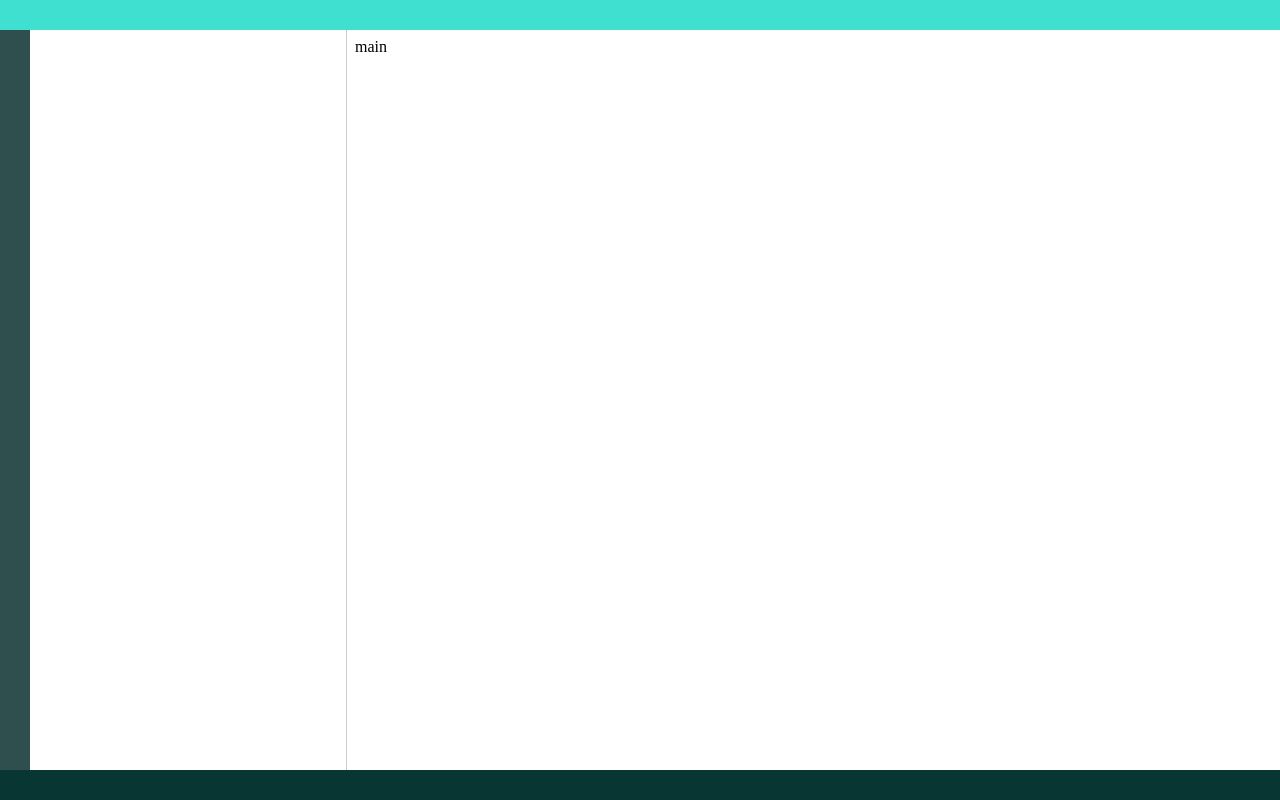
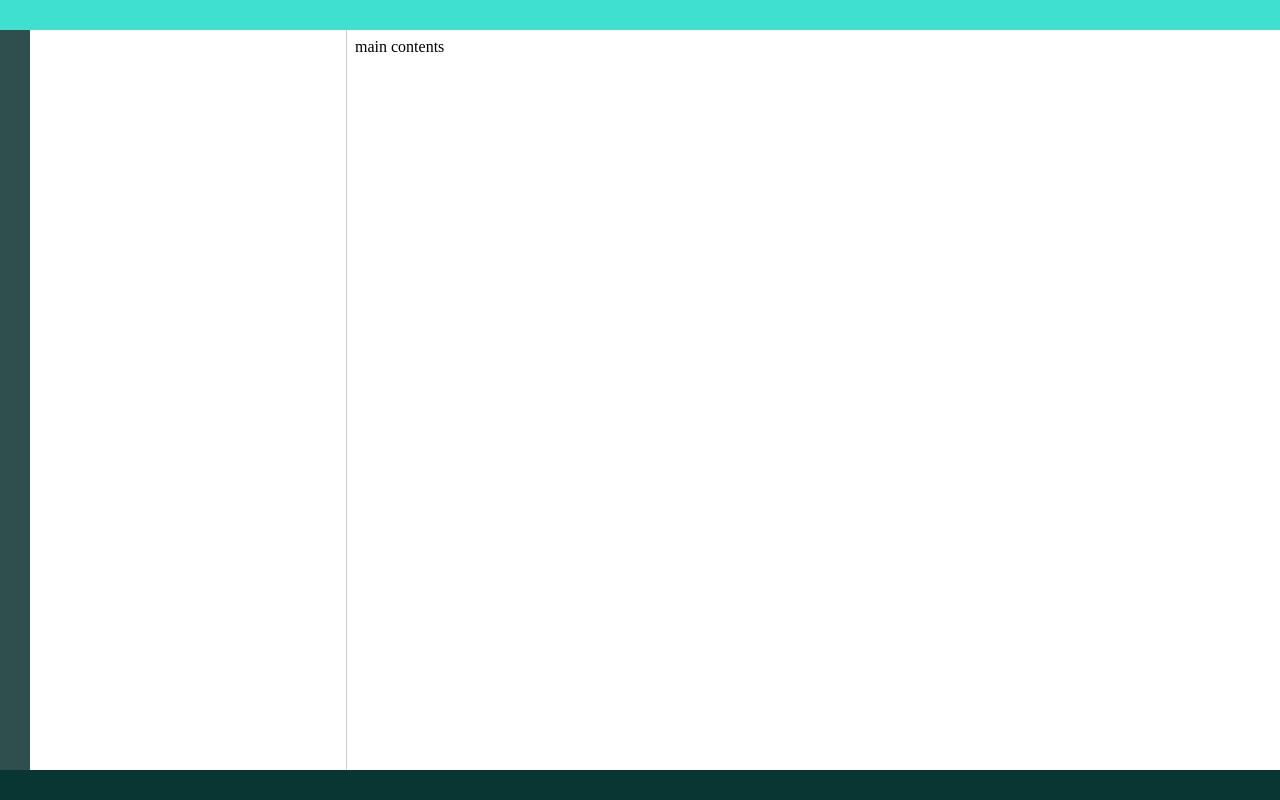
Before and after one commit to richardimaoka/snippets-gen, a Next.js app in the folder nextjs/: page / in a window 1280 px wide. Built offline with nearby package versions, Linux system fonts and the light colour scheme.

Commit message:
main contents

```diff
--- a/nextjs/app/components/SnippetPageClient.tsx
+++ b/nextjs/app/components/SnippetPageClient.tsx
@@ -1,20 +1,21 @@
 "use client";
 
-import { MainSection } from "./contents/MainSection";
+import { useState } from "react";
+import { MainSection, MainSectionProps } from "./contents/MainSection";
 import { SideBar } from "./sidebar/SideBar";
 import styles from "./SnippetPageClient.module.css";
 
 type Props = {
-  name: string;
+  default: MainSectionProps;
 };
 
 export function SnippetPageClient(props: Props) {
-  console.log(props);
+  const [pageState] = useState(props.default);
 
   return (
     <div className={styles.component}>
       <SideBar />
-      <MainSection />
+      <MainSection {...pageState} />
     </div>
   );
 }
--- a/nextjs/app/components/SnippetPageServer.tsx
+++ b/nextjs/app/components/SnippetPageServer.tsx
@@ -5,5 +5,5 @@ export function SnippetPageServer() {
   // fetch saved inputs
   // server-side state
 
-  return <SnippetPageClient name="snippet" />;
+  return <SnippetPageClient default={{ name: "main contents" }} />;
 }
--- a/nextjs/app/components/contents/MainSection.tsx
+++ b/nextjs/app/components/contents/MainSection.tsx
@@ -1,5 +1,11 @@
 import styles from "./MainSection.module.css";
 
-export function MainSection() {
-  return <div className={styles.component}>main</div>;
+type Props = {
+  name: string;
+};
+
+export type MainSectionProps = Props;
+
+export function MainSection(props: Props) {
+  return <div className={styles.component}>{props.name}</div>;
 }
```
